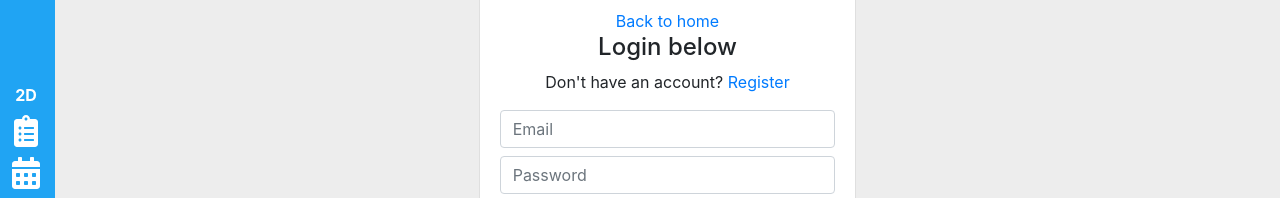
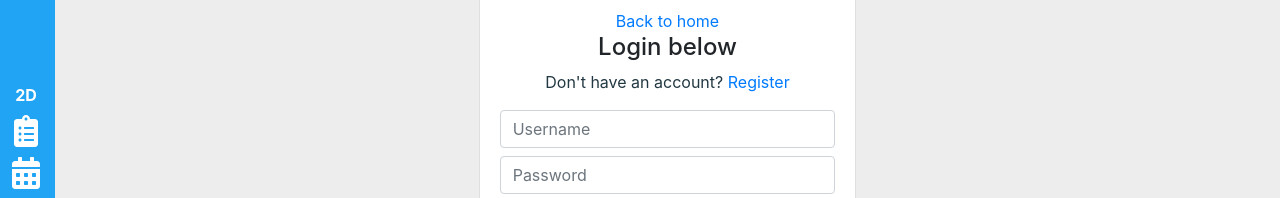
Before and after one commit to relative-studios/react-todo, a React (Create React App) app: page /login in a window 1280 px wide. Shown: the part 236-434 px from the top of the page. Built offline with nearby package versions, Linux system fonts and the light colour scheme.

Commit message:
Updated login and registration
Updated login and registration to use/include username

```diff
--- a/src/components/auth/Login.js
+++ b/src/components/auth/Login.js
@@ -10,7 +10,7 @@ class Login extends Component {
     super(props);
 
     this.state = {
-      email: "",
+      username: "",
       password: "",
       errors: {}
     };
@@ -45,7 +45,7 @@ class Login extends Component {
     e.preventDefault();
 
     const userData = {
-      email: this.state.email,
+      username: this.state.username,
       password: this.state.password
     };
 
@@ -67,7 +67,7 @@ class Login extends Component {
                     <Link to="/" className="btn-flat waves-effect">Back to home</Link>
                     <div className="col-12">
                       <h4>Login below</h4>
-                      <p className="grey-text text-darken-1">
+                      <p className="text-secondary text-darken-1">
                         Don't have an account? <Link to="/register">Register</Link>
                       </p>
                     </div>
@@ -75,18 +75,17 @@ class Login extends Component {
                       <div className="form-group">
                         <input
                           className={classnames("form-control", "mb-2", {
-                            invalid: errors.email || errors.emailnotfound
+                            invalid: errors.usernameNotfound
                           })}
                           onChange={this.onChange}
-                          value={this.state.email}
-                          error={errors.email}
-                          id="email"
-                          type="email"
-                          placeholder="Email"
+                          value={this.state.username}
+                          error={errors.username}
+                          id="username"
+                          type="text"
+                          placeholder="Username"
                         />
                         <span className="red-text">
-                          {errors.email}
-                          {errors.emailnotfound}
+                          {errors.usernameNotfound}
                         </span>
                         <input
                           className={classnames("form-control", {
--- a/src/components/auth/Register.js
+++ b/src/components/auth/Register.js
@@ -10,6 +10,7 @@ class Register extends Component {
     super(props);
 
     this.state = {
+      username: "",
       name: "",
       email: "",
       password: "",
@@ -47,13 +48,13 @@ class Register extends Component {
     e.preventDefault();
 
     const newUser = {
+      username: this.state.username,
       name: this.state.name,
       email: this.state.email,
       password: this.state.password,
       password2: this.state.password2
     };
 
-    console.log('newUser: ', newUser);
     this.props.registerUser(newUser, this.props.history);
   };
 
@@ -76,6 +77,17 @@ class Register extends Component {
                   </div>
                   <form noValidate onSubmit={this.onSubmit}>
                     <div className="form-group">
+                      <input
+                        className={classnames("form-control", "mb-2", {
+                          invalid: errors.username
+                        })}
+                        onChange={this.onChange}
+                        value={this.state.username}
+                        error={errors.username}
+                        id="username"
+                        type="text"
+                        placeholder="Username"
+                      />
                       <input
                         className={classnames("form-control", "mb-2", {
                           invalid: errors.name
--- a/src/server/models/user.model.js
+++ b/src/server/models/user.model.js
@@ -3,6 +3,12 @@ const mongoose = require('mongoose');
 const Schema = mongoose.Schema;
 
 const userSchema = new Schema({
+  username: {
+    type: String,
+    required: true,
+    unique: true,
+    trim: true
+  },
   name: {
     type: String,
     required: true
--- a/src/server/validation/register.js
+++ b/src/server/validation/register.js
@@ -5,10 +5,16 @@ module.exports = function validateRegisterInput(data) {
   let errors = {};
 
   // Convert empty fields to an empty string so we can use validator functions
+  data.username = !isEmpty(data.username) ? data.username : "";
   data.name = !isEmpty(data.name) ? data.name : "";
   data.email = !isEmpty(data.email) ? data.email : "";
   data.password = !isEmpty(data.password) ? data.password : "";
   data.password2 = !isEmpty(data.password2) ? data.password2 : "";
+
+  // Username checks
+  if (Validator.isEmpty(data.username)) {
+    errors.username = "Username field is required";
+  }
 
   // Name checks
   if (Validator.isEmpty(data.name)) {
```
Also changed, not shown: src/server/routes/api/users.js (+7 -6 lines), src/server/validation/login.js (+4 -6 lines).
